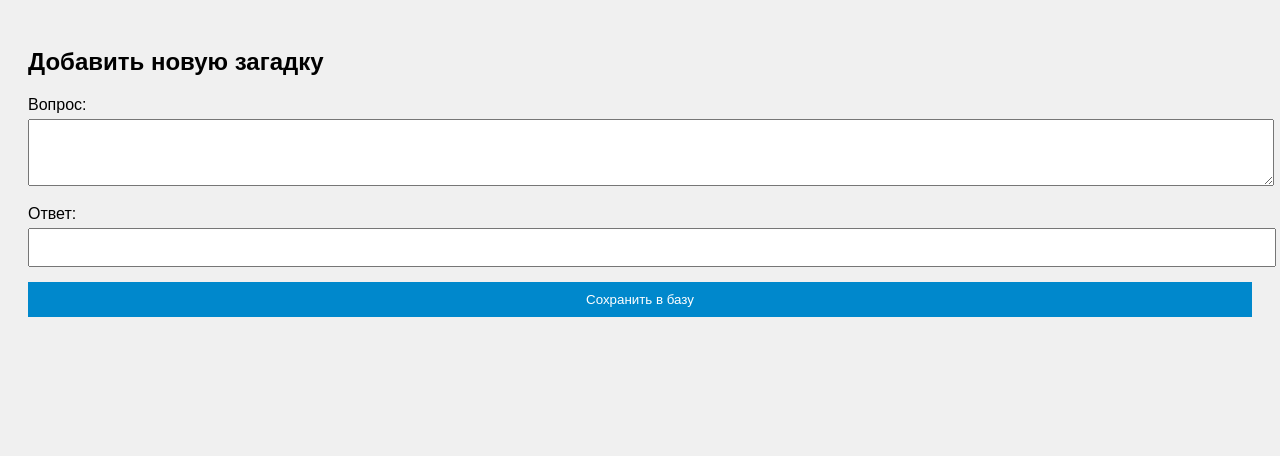
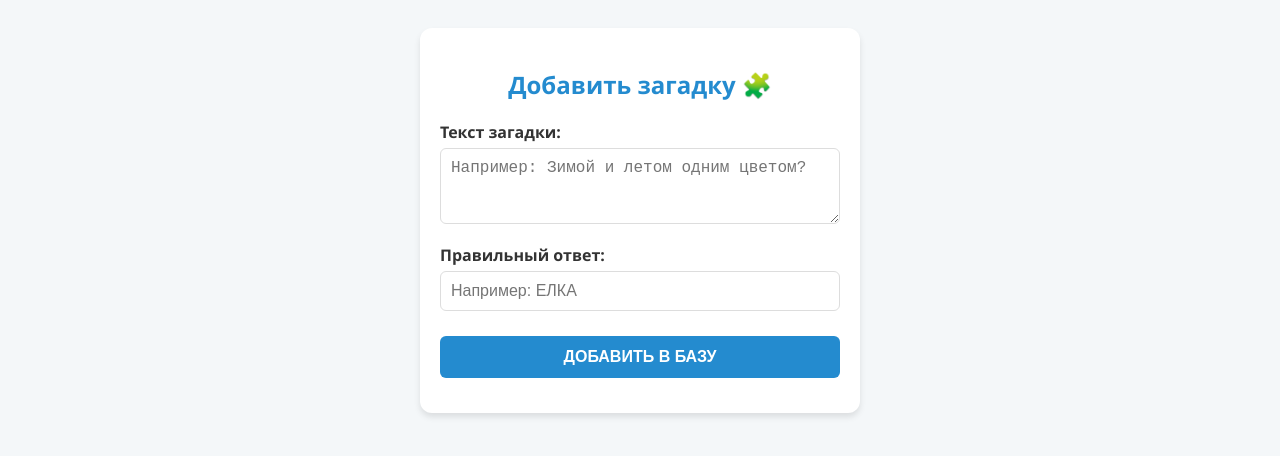
Before and after one commit to whalegaush-alt/riddles-app, a website: page frontend/admin.html in a window 1280 px wide. Drawn offline with Linux system fonts and the light colour scheme.

Commit message:
Update admin.html

```diff
--- a/frontend/admin.html
+++ b/frontend/admin.html
@@ -3,43 +3,63 @@
 <head>
     <meta charset="UTF-8">
     <meta name="viewport" content="width=device-width, initial-scale=1.0">
-    <title>Админка Загадок</title>
+    <title>Панель управления загадками</title>
     <style>
-        body { font-family: sans-serif; padding: 20px; background: #f0f0f0; }
+        body { font-family: 'Segoe UI', sans-serif; padding: 20px; background: #f4f7f9; color: #333; }
+        .card { background: white; padding: 20px; border-radius: 12px; box-shadow: 0 4px 6px rgba(0,0,0,0.1); max-width: 400px; margin: auto; }
+        h2 { text-align: center; color: #248bcf; }
         .form-group { margin-bottom: 15px; }
-        input, textarea { width: 100%; padding: 10px; margin-top: 5px; }
-        button { background: #0088cc; color: white; border: none; padding: 10px 20px; cursor: pointer; width: 100%; }
+        label { display: block; margin-bottom: 5px; font-weight: bold; }
+        input, textarea { width: 100%; padding: 10px; border: 1px solid #ddd; border-radius: 6px; box-sizing: border-box; font-size: 16px; }
+        button { background: #248bcf; color: white; border: none; padding: 12px; border-radius: 6px; cursor: pointer; width: 100%; font-size: 16px; font-weight: bold; margin-top: 10px; }
+        button:hover { background: #1a6fa3; }
+        #status { text-align: center; margin-top: 15px; font-weight: bold; }
     </style>
 </head>
 <body>
-    <h2>Добавить новую загадку</h2>
-    <div class="form-group">
-        <label>Вопрос:</label>
-        <textarea id="q" rows="3"></textarea>
+    <div class="card">
+        <h2>Добавить загадку 🧩</h2>
+        <div class="form-group">
+            <label>Текст загадки:</label>
+            <textarea id="q" rows="3" placeholder="Например: Зимой и летом одним цветом?"></textarea>
+        </div>
+        <div class="form-group">
+            <label>Правильный ответ:</label>
+            <input type="text" id="a" placeholder="Например: ЕЛКА">
+        </div>
+        <button onclick="save()">ДОБАВИТЬ В БАЗУ</button>
+        <div id="status"></div>
     </div>
-    <div class="form-group">
-        <label>Ответ:</label>
-        <input type="text" id="a">
-    </div>
-    <button onclick="save()">Сохранить в базу</button>
 
     <script>
         async function save() {
-            const question = document.getElementById('q').value;
-            const answer = document.getElementById('a').value;
+            const q = document.getElementById('q');
+            const a = document.getElementById('a');
+            const status = document.getElementById('status');
+
+            if (!q.value || !a.value) {
+                status.innerText = "❌ Заполни все поля!";
+                status.style.color = "red";
+                return;
+            }
 
             const res = await fetch('/api/riddles', {
                 method: 'POST',
                 headers: { 'Content-Type': 'application/json' },
-                body: JSON.stringify({ question, answer })
+                body: JSON.stringify({
+                    question: q.value,
+                    answer: a.value.toUpperCase().trim() // Автоматически в ВЕРХНИЙ РЕГИСТР
+                })
             });
 
             if (res.ok) {
-                alert('Загадка добавлена!');
-                document.getElementById('q').value = '';
-                document.getElementById('a').value = '';
+                status.innerText = "✅ Успешно добавлено!";
+                status.style.color = "green";
+                q.value = '';
+                a.value = '';
             } else {
-                alert('Ошибка при сохранении');
+                status.innerText = "⚠️ Ошибка сервера";
+                status.style.color = "orange";
             }
         }
     </script>
```
